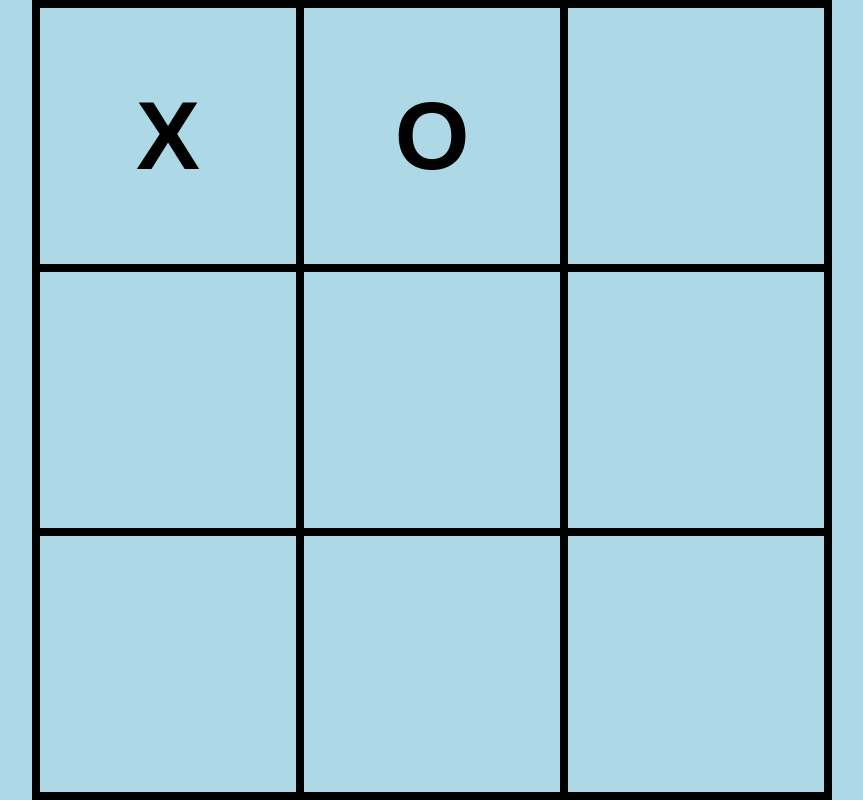
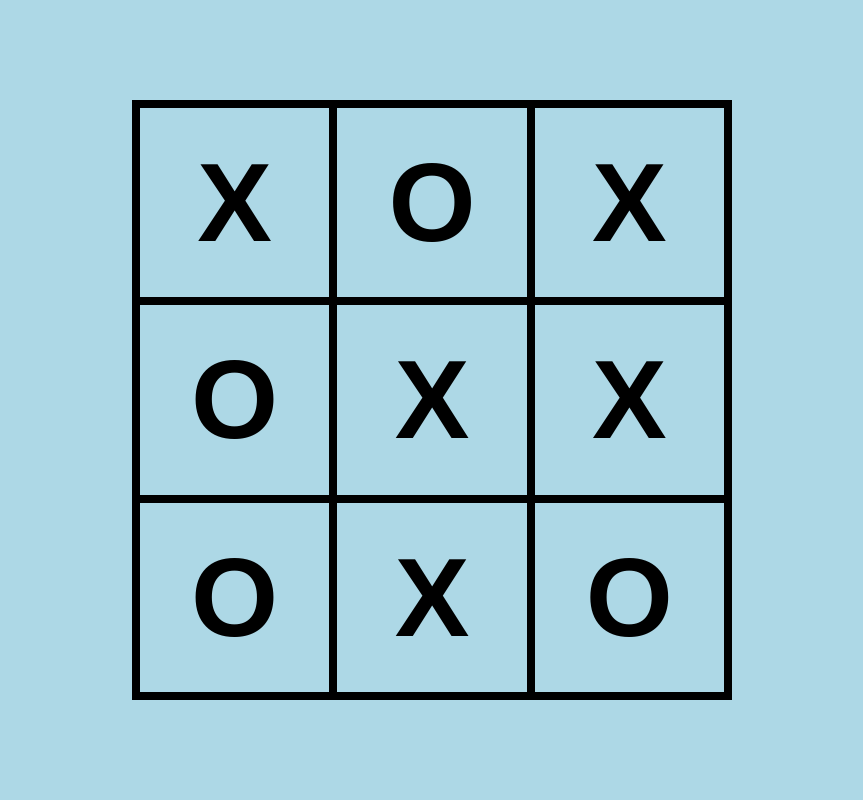
Before and after one commit to Gamer4lifeovi/Tic-Tac-Toe, a plain HTML site: page index.html in a window 1280 px wide. Shown: the whole page, without its empty margins (208-1071 px from the left). Drawn offline with Linux system fonts and the light colour scheme.

Commit message:
New Commit

```diff
--- a/index.html
+++ b/index.html
@@ -10,13 +10,13 @@
     <div class="board">
         <div class="cell">X</div>
         <div class="cell">O</div>
-        <div class="cell"></div>
-        <div class="cell"></div>
-        <div class="cell"></div>
-        <div class="cell"></div>
-        <div class="cell"></div>
-        <div class="cell"></div>
-        <div class="cell"></div>
+        <div class="cell">X</div>
+        <div class="cell">O</div>
+        <div class="cell">X</div>
+        <div class="cell">X</div>
+        <div class="cell">O</div>
+        <div class="cell">X</div>
+        <div class="cell">O</div>
     </div>
 </body>
 </html>
--- a/style.css
+++ b/style.css
@@ -15,8 +15,8 @@ body {
 .board {
     display: grid;
     grid-template: repeat(3, 1fr) / repeat(3, 1fr);
-    height: 800px;
-    width: 800px;
+    height: 600px;
+    width: 600px;
     border: solid black 4px;
 }
 
@@ -25,7 +25,7 @@ body {
     align-items: center;
     justify-content: center;
     font-weight: bold;
-    font-size: 6em;
+    font-size: 7em;
     font-family: fantasy;
     border: solid black 4px;
 }
```
Also changed, not shown: script.js (+7 -0 lines).
